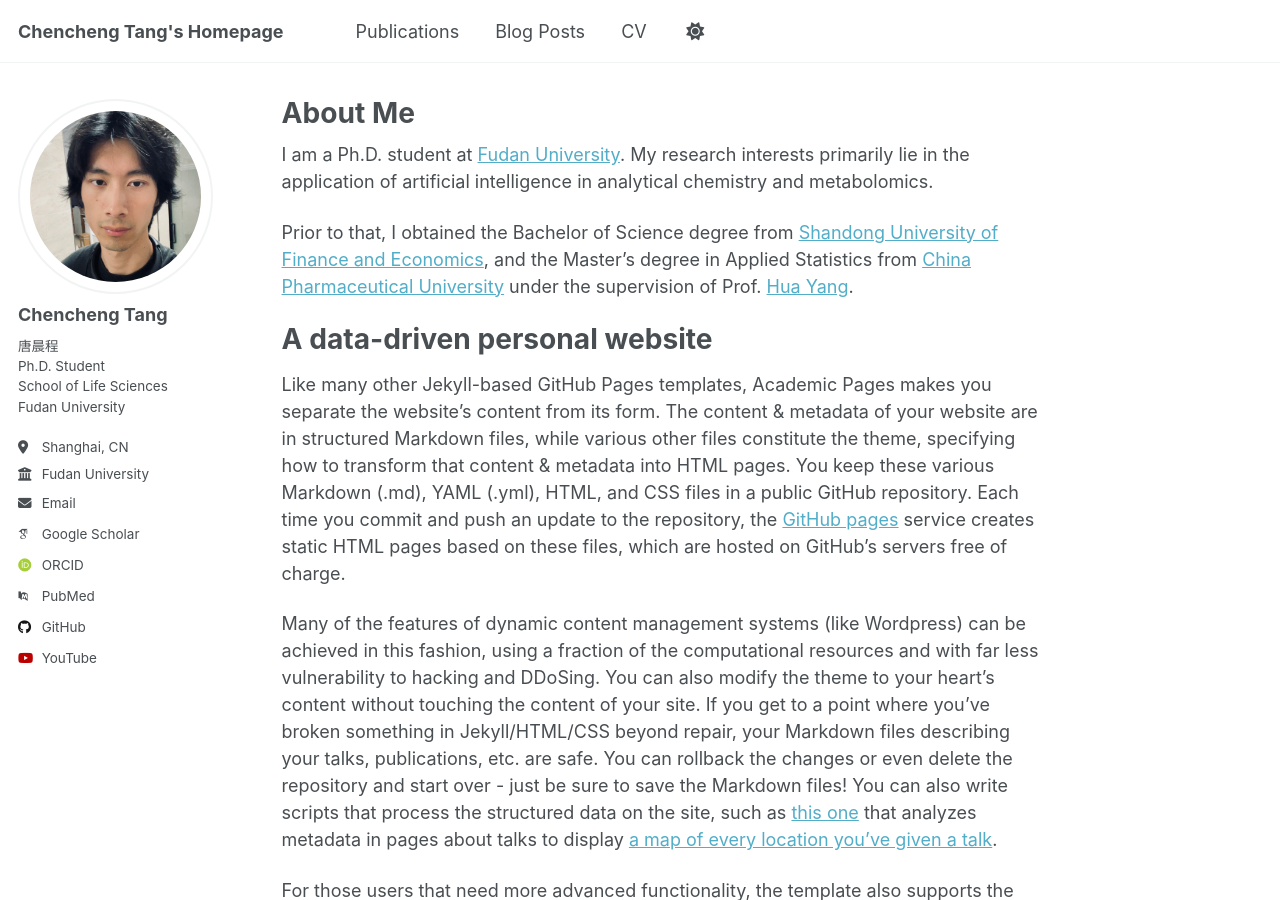
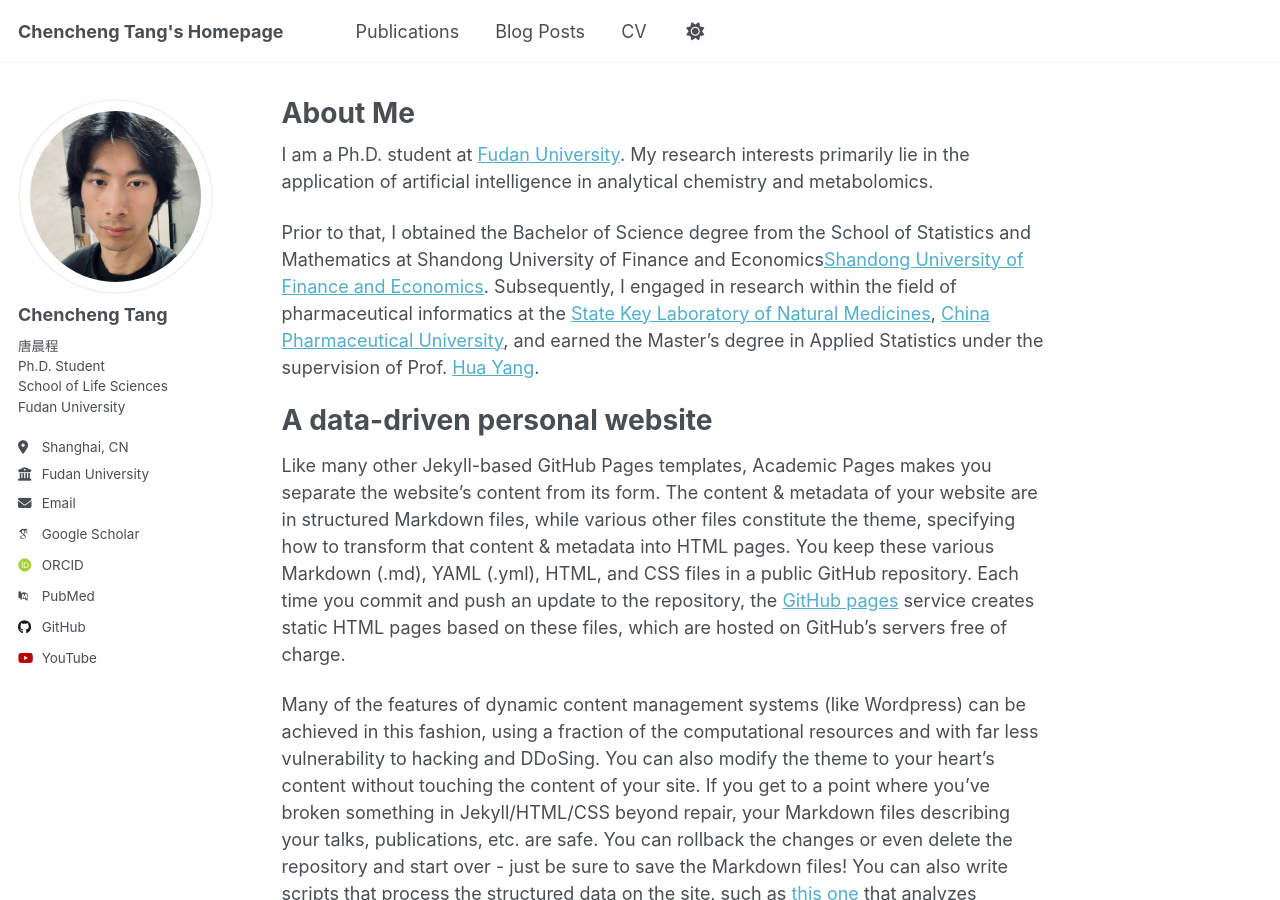
Before and after one commit to AI4Sfrontline/ai4sfrontline.github.io, a Jekyll site: the page built from _pages/about.md, in a window 1280 px wide and 900 px high. Built offline with Jekyll 4.4.1, drawn with Linux system fonts in a browser that asks for light colours; some web fonts are replaced; a script that is not in the unit is left out.

Commit message:
Update about.md

```diff
--- a/_pages/about.md
+++ b/_pages/about.md
@@ -9,7 +9,7 @@ redirect_from:
 
 I am a Ph.D. student at [Fudan University](https://www.fudan.edu.cn/). My research interests primarily lie in the application of artificial intelligence in analytical chemistry and metabolomics.
 
-Prior to that, I obtained the Bachelor of Science degree from [Shandong University of Finance and Economics](https://www.sdufe.edu.cn/), and the Master's degree in Applied Statistics from [China Pharmaceutical University](https://www.cpu.edu.cn/) under the supervision of Prof. [Hua Yang](https://ygl.cpu.edu.cn/gmis5/dsfc/dsfcgrxx/D84FD2ED7B95527E0C23D4E3DC685EE6).
+Prior to that, I obtained the Bachelor of Science degree from the School of Statistics and Mathematics at Shandong University of Finance and Economics[Shandong University of Finance and Economics](https://www.sdufe.edu.cn/). Subsequently, I engaged in research within the field of pharmaceutical informatics at the [State Key Laboratory of Natural Medicines](https://sklnm.cpu.edu.cn/), [China Pharmaceutical University](https://www.cpu.edu.cn/), and earned the Master's degree in Applied Statistics under the supervision of Prof. [Hua Yang](https://ygl.cpu.edu.cn/gmis5/dsfc/dsfcgrxx/D84FD2ED7B95527E0C23D4E3DC685EE6).
 
 A data-driven personal website
 ======
```
